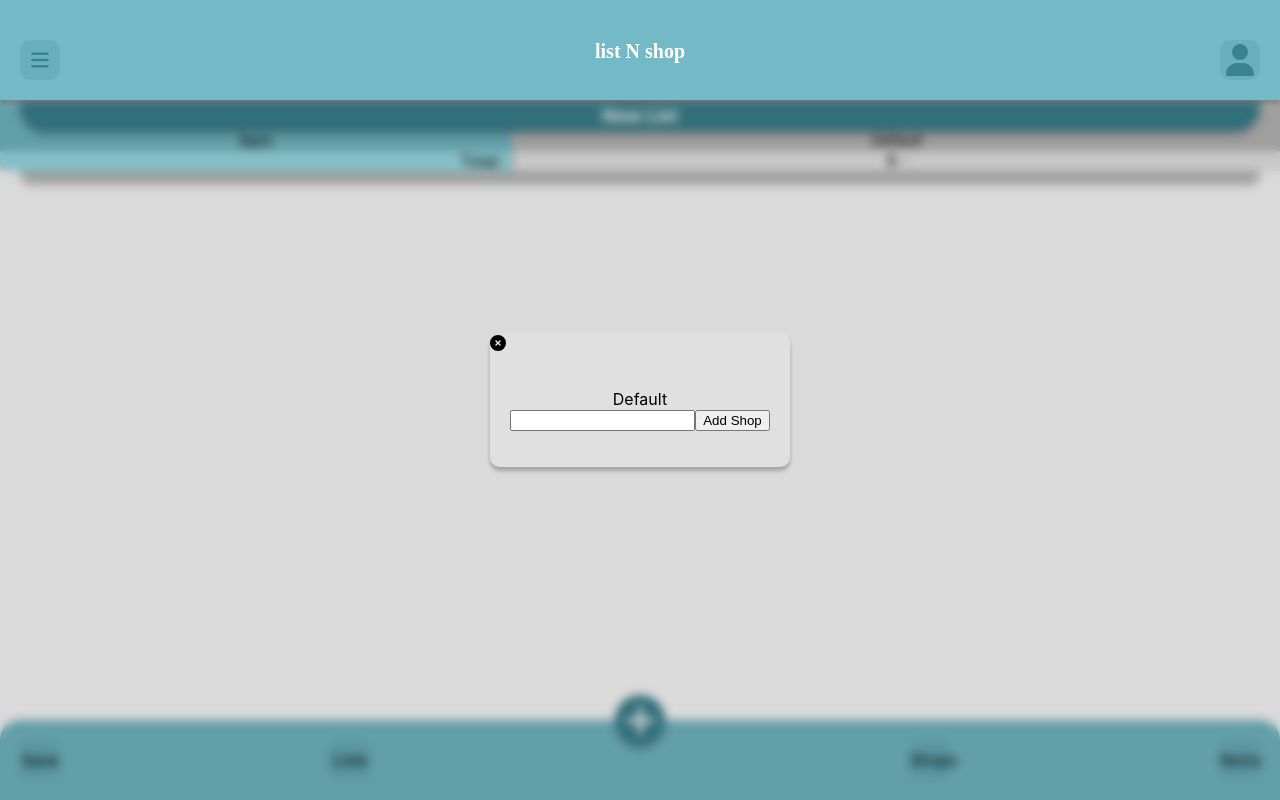
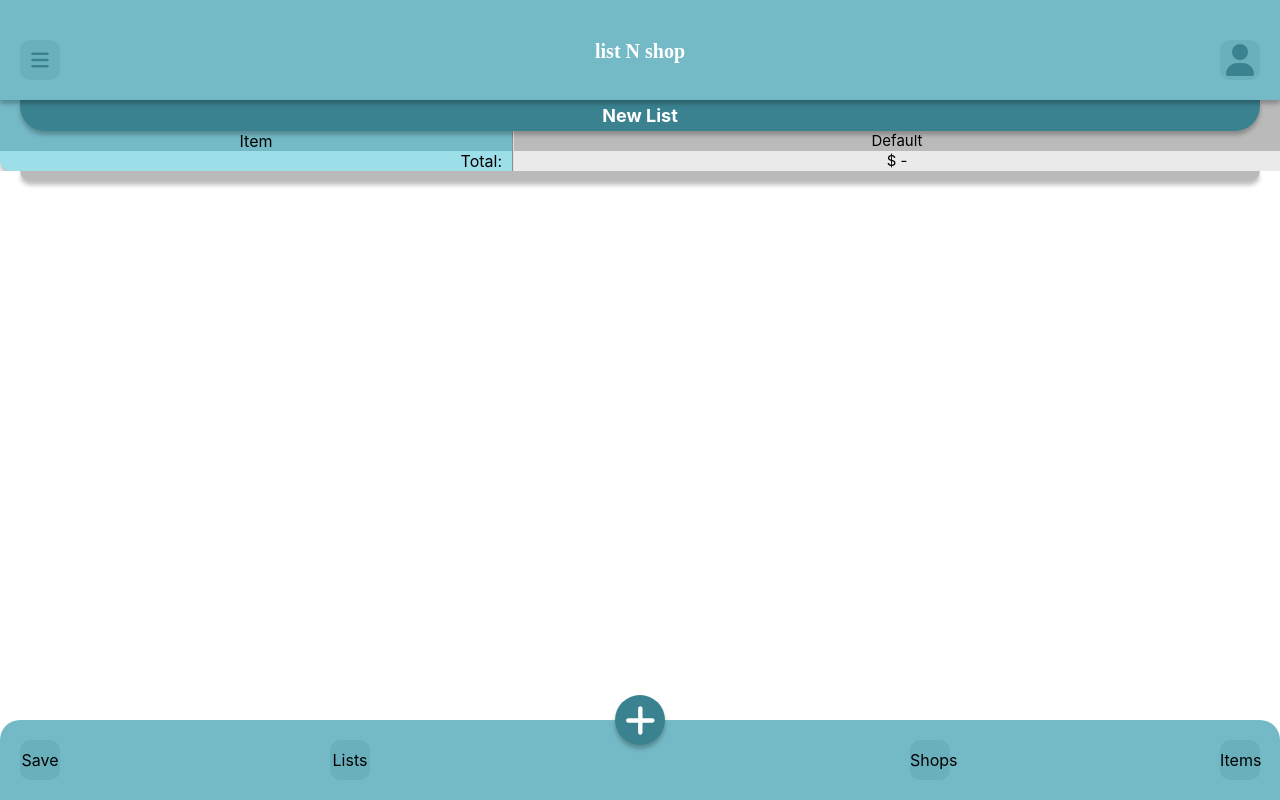
Before and after one commit to Retky/ListNShop, a React (Create React App) app in the folder client/: page / in a window 1280 px wide. Built offline with nearby package versions, Linux system fonts and the light colour scheme; a web font is replaced by a local one.

Commit message:
Mod 'shops button' to show shops

```diff
--- a/client/src/components/styles/home.scss
+++ b/client/src/components/styles/home.scss
@@ -200,6 +200,7 @@ footer {
 
   .button {
     display: flex;
+    cursor: pointer;
     @include box-button($button-color);
   }
 
--- a/client/src/pages/home.jsx
+++ b/client/src/pages/home.jsx
@@ -18,7 +18,7 @@ const Home = () => {
   const total = {};
   const bestPrices = {};
   const [showForm, setShowForm] = useState(false);
-  const [showShops, setShowShops] = useState(true);
+  const [showShops, setShowShops] = useState(false);
 
   useEffect(() => {
     dispatch(fetchLocalLists());
@@ -270,7 +270,7 @@ const Home = () => {
             <FontAwesomeIcon className='plus' icon={faPlus} />
           </div>
         </div>
-        <div className='button'>Shops</div>
+        <div className='button' onClick={() => setShowShops(true)}>Shops</div>
         <div className='button'>Items</div>
       </footer>
     </div>
```
